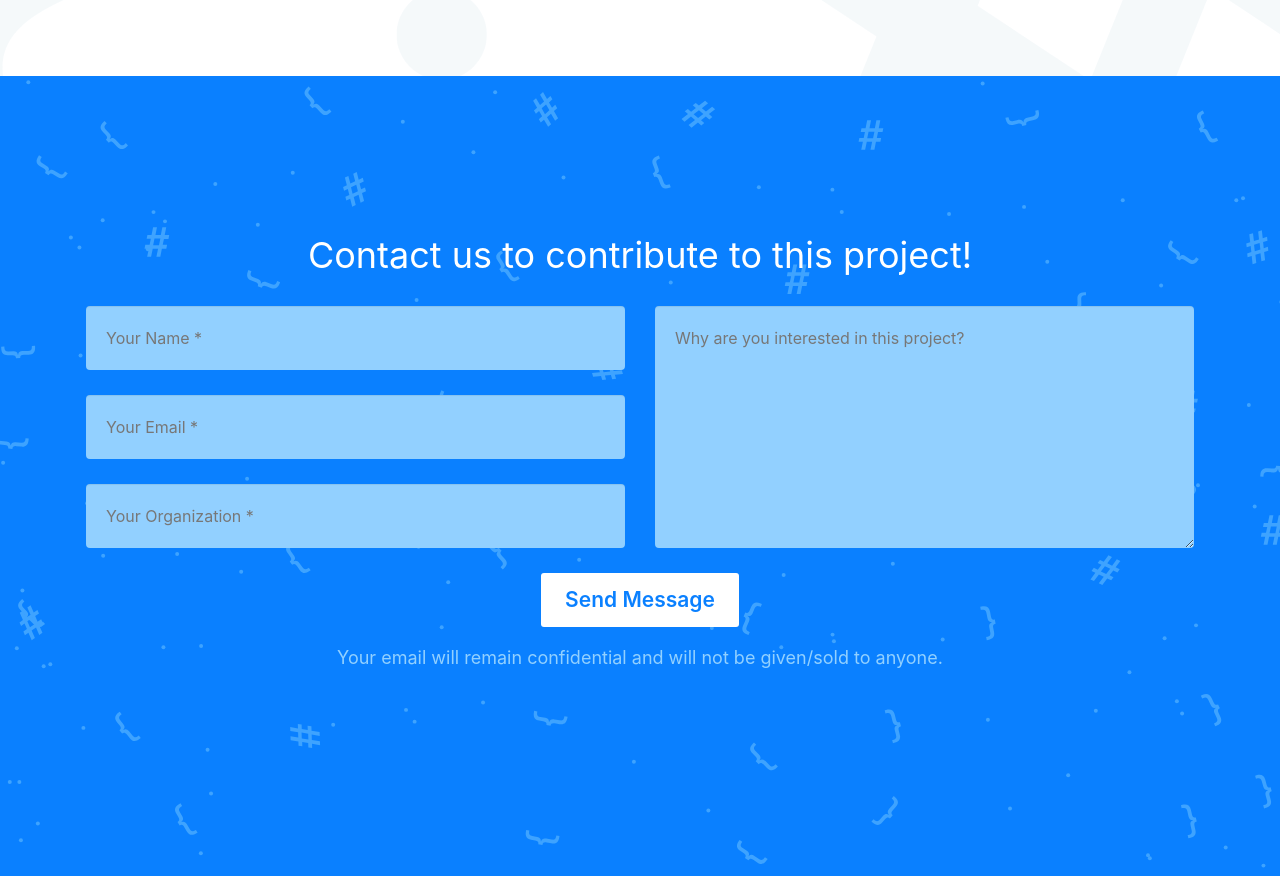
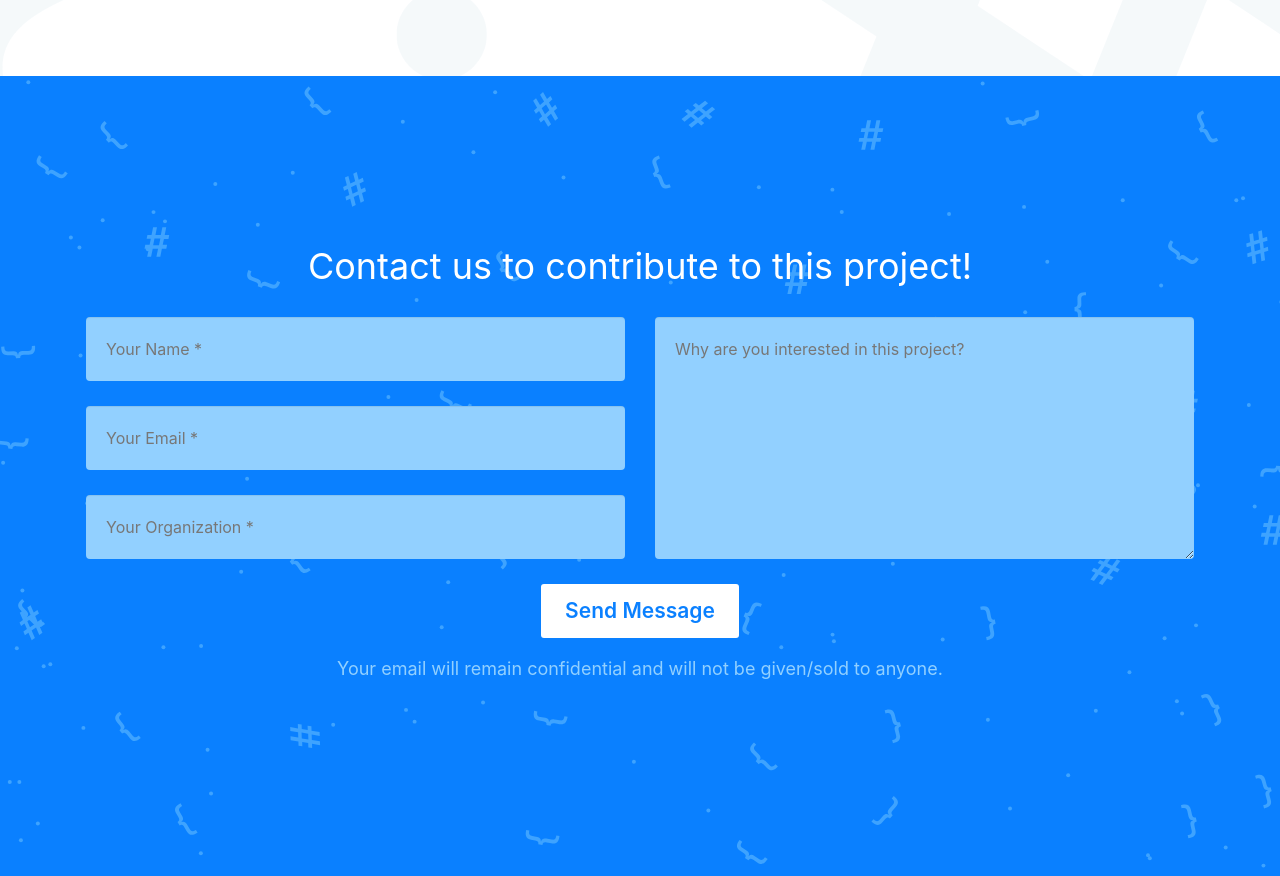
Before and after one commit to UrbanStrategies/techpathways, a PHP site: page / in a window 1280 px wide; the page is wider, and only the part inside the window is pictured. Shown: the part 1828-2704 px from the top of that part. Run offline with PHP 8.4, Linux system fonts and the light colour scheme; some libraries are stand-ins or nearby versions.

Commit message:
updating contact section spacing

```diff
--- a/css/agency.css
+++ b/css/agency.css
@@ -745,7 +745,6 @@ aside.clients img {
 
 section#contact {
     background-color: #0A80FF;
-    height: 100vh;
     background-position: center;
     background-repeat: no-repeat;
     background-size: cover;
@@ -1058,7 +1057,11 @@ body {
       background-repeat: no-repeat;
       background-size: cover;
       padding:20vh 0;
+      height: 100vh;
+      display: flex;
+      align-items: center;
   }
+
     .navbar-default {
         padding:  0;
         border: 0;
```
Also changed, not shown: 1 other file.
